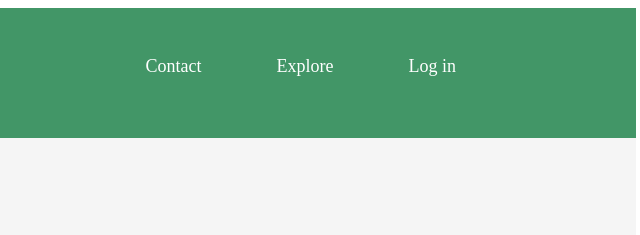
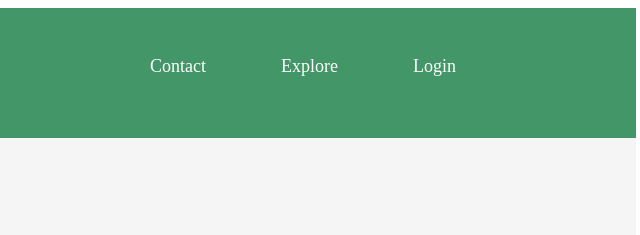
Before and after one commit to EthanDCR/consensus, a plain HTML site: page index.html in a window 1280 px wide. Shown: the top 235 px of the page, 636-1276 px from the left. Drawn offline with Linux system fonts and the light colour scheme.

Commit message:
fixed an error

```diff
--- a/index.html
+++ b/index.html
@@ -12,7 +12,7 @@
       <ul class="header-list">
         <li>Contact</li>
         <li>Explore</li>
-        <li>Log in</li>
+        <li>Login</li>
       </ul>
     </div>
 
```
